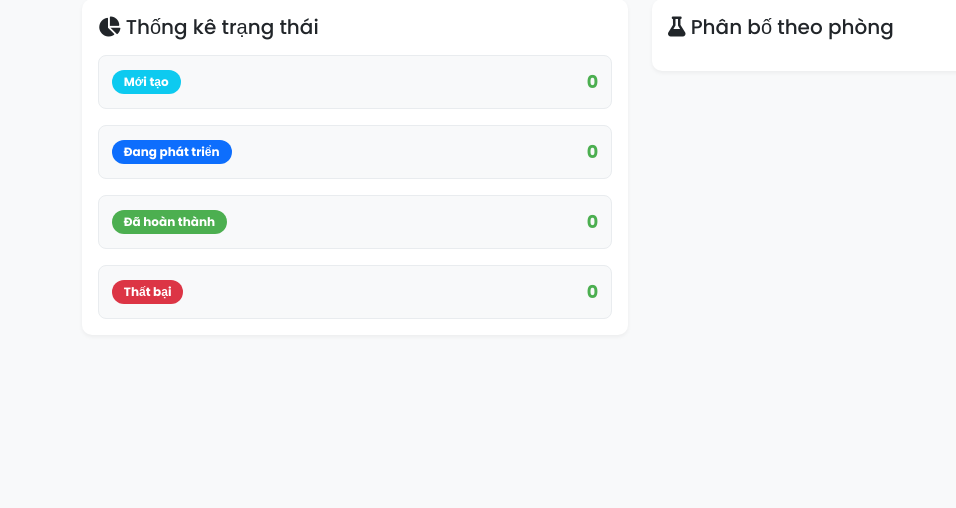
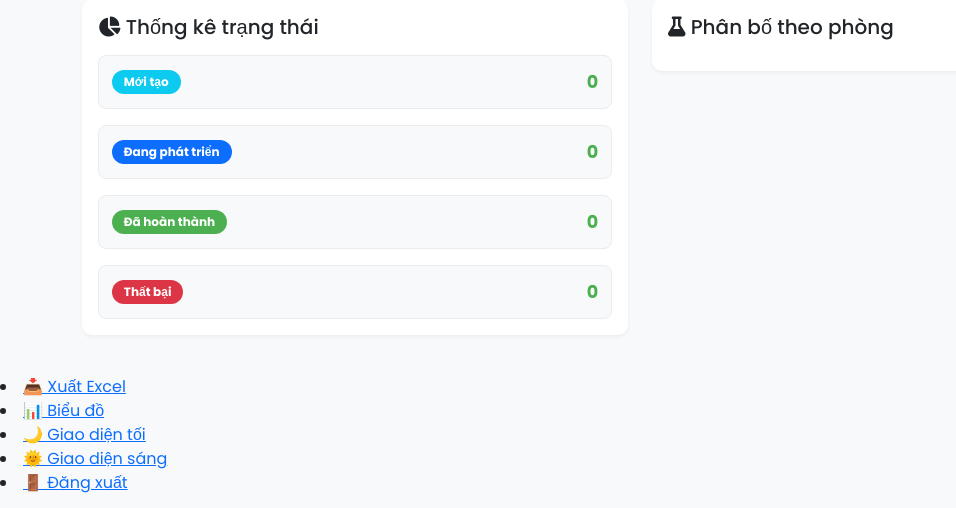
Before and after one commit to minhanh3110-svg/xuanhuong, a Flask app: page / in a window 1280 px wide. Shown: the part 292-800 px from the top of the page, without its empty margins (0-956 px from the left). Run offline with Flask 3, Linux system fonts and the light colour scheme; the visitor is signed in with stand-in values (Sample User, id 1); data that the repository does not hold is empty.

Commit message:
Update base.html

```diff
--- a/templates/base.html
+++ b/templates/base.html
@@ -83,3 +83,8 @@
     </script>
 </body>
 </html>
+<li><a href="/xuat-excel">📥 Xuất Excel</a></li>
+<li><a href="/bieu-do-nang-suat">📊 Biểu đồ</a></li>
+<li><a href="/dark-mode">🌙 Giao diện tối</a></li>
+<li><a href="/light-mode">🌞 Giao diện sáng</a></li>
+<li><a href="/logout">🚪 Đăng xuất</a></li>
```
